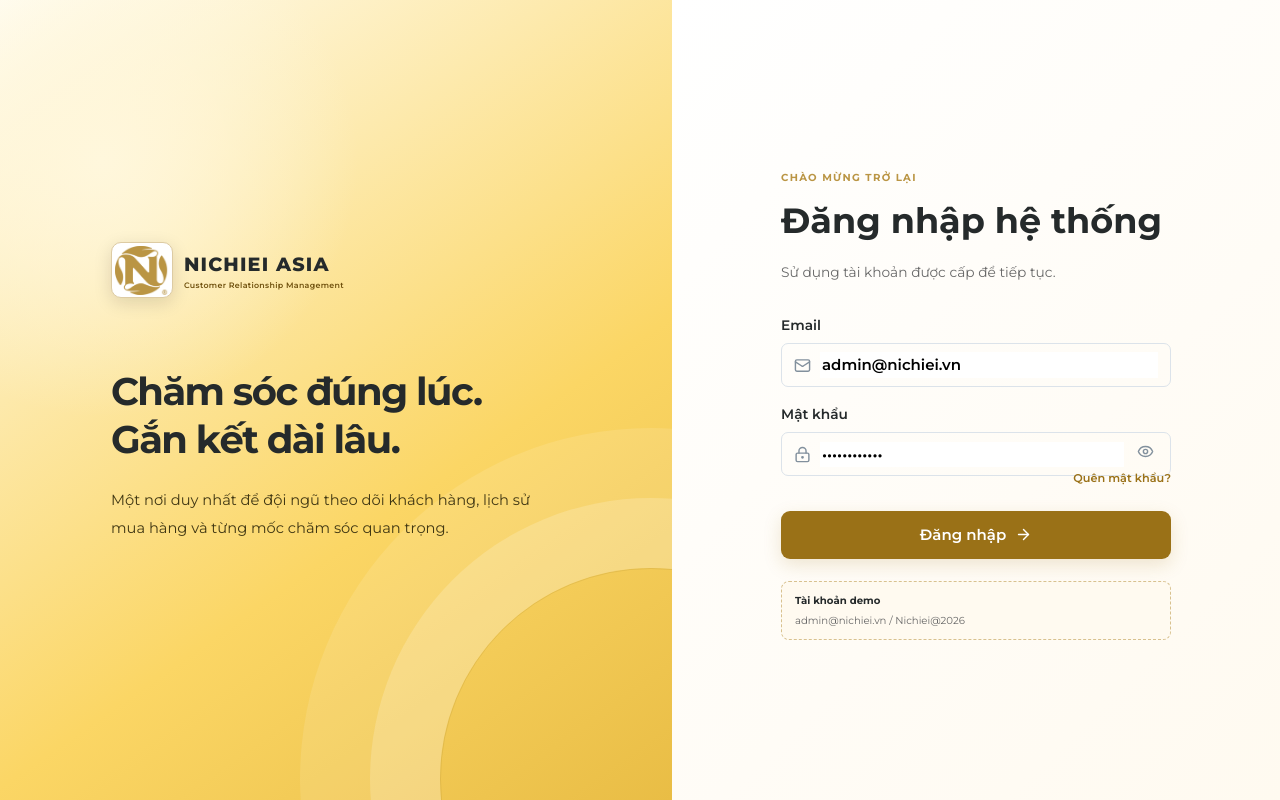
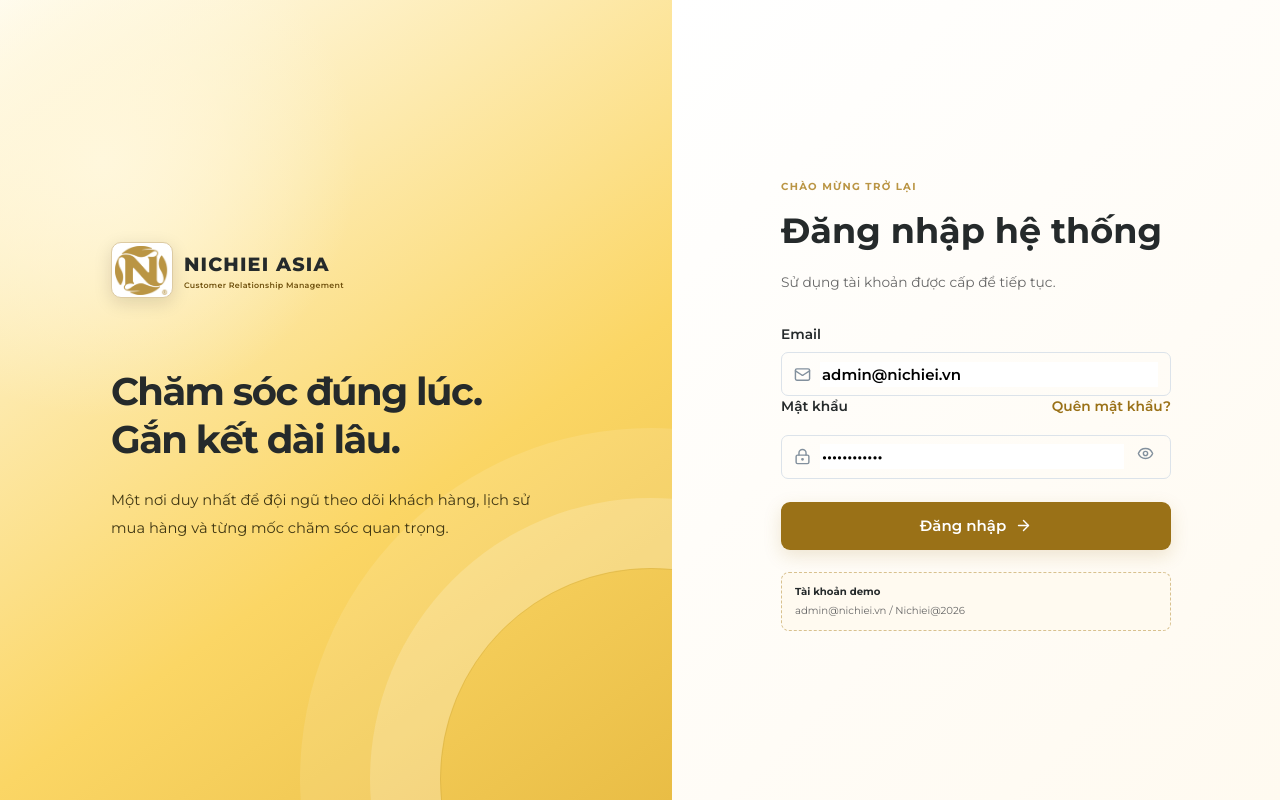
Before and after one commit to shoyrulove-dev/CRM, a Next.js app: page /login in a window 1280 px wide. Built offline with nearby package versions, Linux system fonts and the light colour scheme; no server answers; the database is empty.

Commit message:
fix: align password recovery link with password label

```diff
--- a/src/app/hub-theme.css
+++ b/src/app/hub-theme.css
@@ -1,4 +1,8 @@
 /* Shared Nichiei Hub palette and reading sizes. Keep workflow status colors. */
+.login-password-heading { display: flex; align-items: baseline; justify-content: space-between; gap: 16px; margin-bottom: 8px; }
+.login-form .login-password-heading label { margin: 0; }
+.login-password-heading .forgot-link { margin: 0; font-size: 13.75px; white-space: nowrap; }
+.login-form .login-password-field > div { margin-top: 0; }
 :root {
   --bg: #fffdf8;
   --ink: #252a2b;
--- a/src/app/login/page.tsx
+++ b/src/app/login/page.tsx
@@ -80,11 +80,15 @@ export default function LoginPage() {
               />
             </div>
           </label>
-          <label>
-            Mật khẩu
+          <div className="login-password-heading">
+            <label htmlFor="login-password">Mật khẩu</label>
+            <Link className="forgot-link" href="/reset-password">Quên mật khẩu?</Link>
+          </div>
+          <label className="login-password-field" htmlFor="login-password">
             <div>
               <LockKeyhole size={17} />
               <input
+                id="login-password"
                 type={visible ? "text" : "password"}
                 value={password}
                 onChange={(e) => setPassword(e.target.value)}
@@ -100,7 +104,6 @@ export default function LoginPage() {
               </button>
             </div>
           </label>
-          <Link className="forgot-link" href="/reset-password">Quên mật khẩu?</Link>
           {error && <p className="login-error">{error}</p>}
           <button className="login-submit" disabled={loading}>
             {loading ? "Đang đăng nhập..." : "Đăng nhập"}
```
